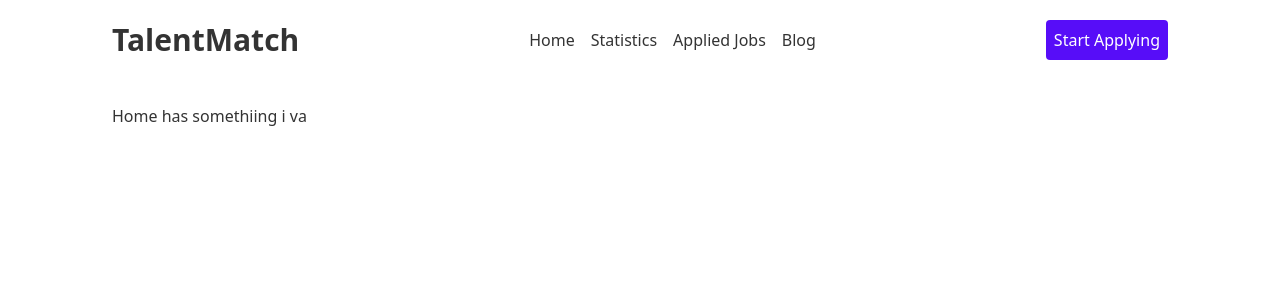
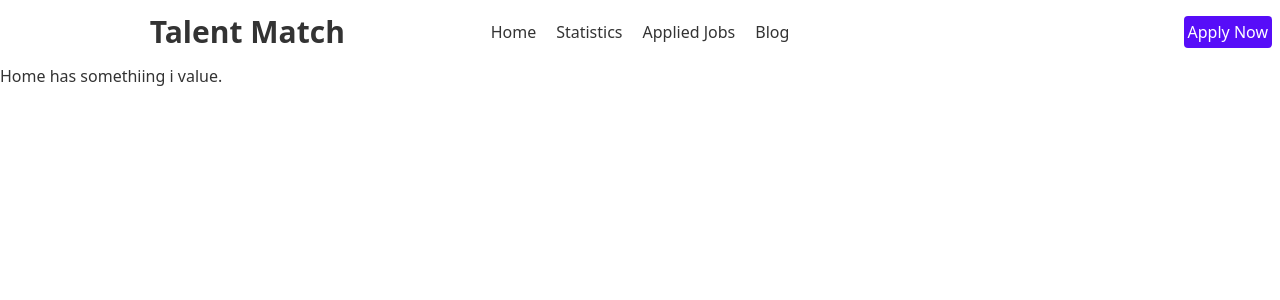
Before and after one commit to smmunna/talent-match-job-service, a React (Vite) app: page / in a window 1280 px wide. Shown: the top 300 px of the page. Built offline with nearby package versions, Linux system fonts and the light colour scheme.

Commit message:
Header complete

```diff
--- a/package.json
+++ b/package.json
@@ -9,6 +9,7 @@
     "preview": "vite preview"
   },
   "dependencies": {
+    "@heroicons/react": "^2.0.17",
     "daisyui": "^2.51.5",
     "localforage": "^1.10.0",
     "match-sorter": "^6.3.1",
--- a/src/components/Header/Header.css
+++ b/src/components/Header/Header.css
@@ -0,0 +1,3 @@
+ul li{
+    margin: 12px;
+}
--- a/src/components/Header/Header.jsx
+++ b/src/components/Header/Header.jsx
@@ -1,28 +1,43 @@
-import React from 'react';
+import React, { useState } from 'react';
 import { Link } from 'react-router-dom';
 import './Header.css';
+import { Bars3Icon, XMarkIcon } from '@heroicons/react/24/solid';
+
 const Header = () => {
+    const [open, setOpen] = useState(false);
     return (
-        <div className='md:flex md:justify-between md:items-center py-3'>
-            {/* Brand Name */}
         <div>
-                <h3 className='text-2xl lg:text-3xl font-bold'>TalentMatch</h3>
+            <div class="navbar bg-base-100">
+                <div class="navbar-start">
+                    <div class="dropdown">
+                        <label tabindex="0" class="lg:hidden">
+                            <Bars3Icon class="h-6 w-5" />
+                        </label>
+                        <ul tabindex="0" class=" menu-compact dropdown-content mt-3 p-2 bg-yellow-100 rounded-box w-52">
+                            <li><Link to="">Home</Link></li>
+                            <li><Link to="/statistics">Statistics</Link></li>
+                            <li><Link to="/appliedjobs">Applied Jobs</Link></li>
+                            <li><Link to="/blog">Blog</Link></li>
+                        </ul>
                     </div>
-            {/* Routes Links */}
-            <div>
-                <ul className=' md:flex gap-4'>
+                    <div className='mx-auto text-2xl font-bold lg:text-3xl'>
+                        Talent Match
+                    </div>
+                </div>
+                <div class="navbar-center hidden lg:flex">
+                    <ul class="menu-horizontal px-1 gap-5">
                         <li className='m-3 lg:m-0'><Link to="">Home</Link></li>
                         <li className='m-3 lg:m-0'><Link to="/statistics">Statistics</Link></li>
                         <li className='m-3 lg:m-0'><Link to="/appliedjobs">Applied Jobs</Link></li>
                         <li className='m-3 lg:m-0'><Link to="/blog">Blog</Link></li>
                     </ul>
                 </div>
-            {/* Apply Button */}
-            <div>
-                <button className='text-white p-2 rounded bg-primary'>Start Applying</button>
+                <div class="navbar-end">
+                    <button className='bg-primary p-1 rounded text-white'>Apply Now</button>
+                </div>
+            </div>
         </div>
 
-        </div>
     );
 }
 
--- a/src/components/Home/Home.jsx
+++ b/src/components/Home/Home.jsx
@@ -2,8 +2,8 @@ import React from 'react';
 import './Home.css'
 const Home = () => {
     return (
-        <div className='mt-3 lg:mt-8'>
-            Home has somethiing i va
+        <div>
+            Home has somethiing i value.
         </div>
     );
 }
--- a/src/components/Layout/Main.jsx
+++ b/src/components/Layout/Main.jsx
@@ -1,16 +1,12 @@
 import React from 'react';
 import Header from '../Header/Header';
-import Home from '../Home/Home';
 import { Outlet } from 'react-router-dom';
 import './Main.css';
 
 const Main = () => {
     return (
         <div className='Main'>
-            <div className='p-2 lg:px-28'>
-                <Header />
-                <Home />
-            </div>
+            <Header />
             <Outlet />
         </div>
     );
--- a/src/main.jsx
+++ b/src/main.jsx
@@ -9,6 +9,7 @@ import Main from './components/Layout/Main';
 import Statistics from './components/Statistics/Statistics';
 import Appliedjobs from './components/Appliedjobs/Appliedjobs';
 import Blog from './components/Blog/Blog';
+import Home from './components/Home/Home';
 
 
 const router = createBrowserRouter([
@@ -16,6 +17,10 @@ const router = createBrowserRouter([
     path: "/",
     element: <Main/>,
     children: [
+      {
+        path: "/",
+        element: <Home/>,
+      },
       {
         path: "/statistics",
         element: <Statistics/>,
```
Also changed, not shown: 1 other file (tests, documents, lock files or other folders). Lines whose indentation alone changed are shown as unchanged.
